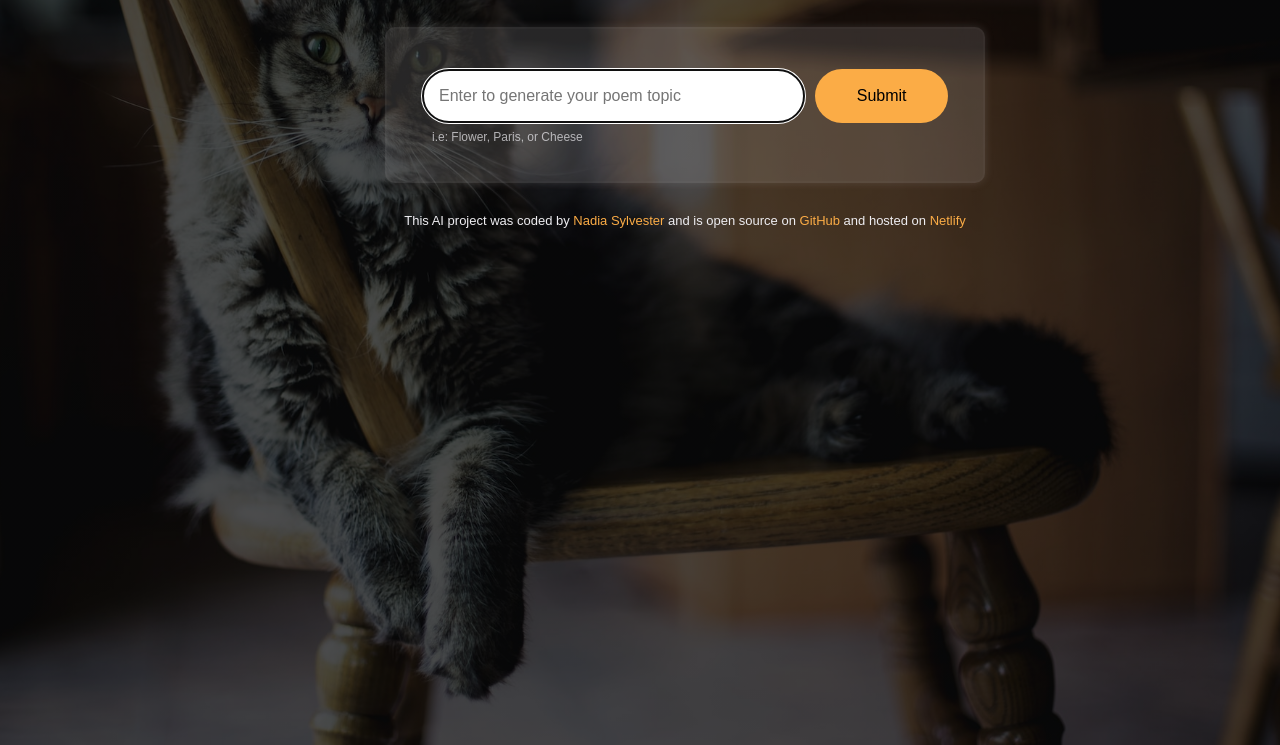
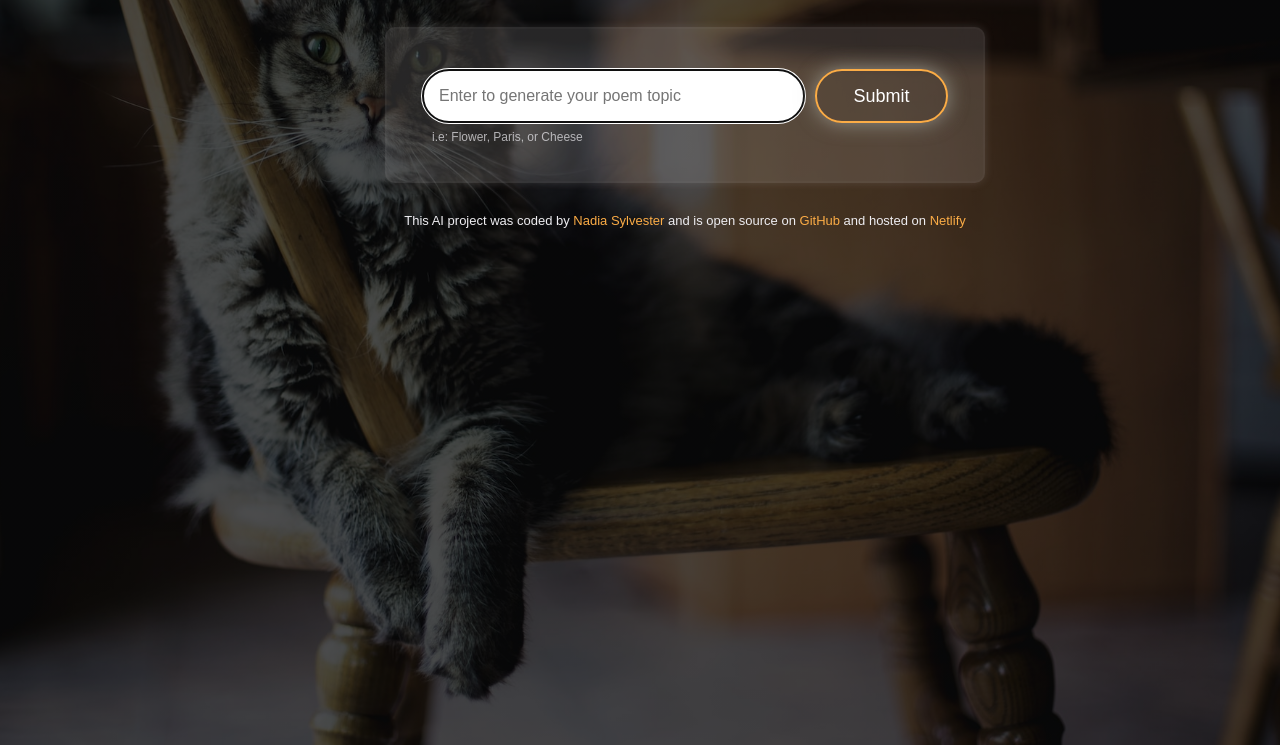
Before and after one commit to Nadya58s/english-poem-generator, a plain HTML site: page index.html in a window 1280 px wide. In both pictures the pointer is over the input 881 px from the left and 279 px from the top of the page. Shown: the part 183-928 px from the top of the page. Drawn offline with nearby package versions, Linux system fonts and the light colour scheme.

Commit message:
-some tidying up

```diff
--- a/src/styles.css
+++ b/src/styles.css
@@ -70,14 +70,20 @@ form {
 .submit-button {
   margin-left: 10px;
   background: #fbac46;
-  color: black;
   border: none;
   border-radius: 50px;
   width: 150px;
   padding: 14px 24px;
-  font-size: 16px;
+  font-size: 18px;
+  cursor: pointer;
 }
 
+.submit-button:hover {
+  background: none;
+  border: 2px solid #fbac46;
+  box-shadow: 0 0 20px rgba(173, 178, 169, 0.682);
+  color: white;
+}
 .poem {
   font-size: 16px;
   background: rgba(198, 191, 191, 0.172);
```
